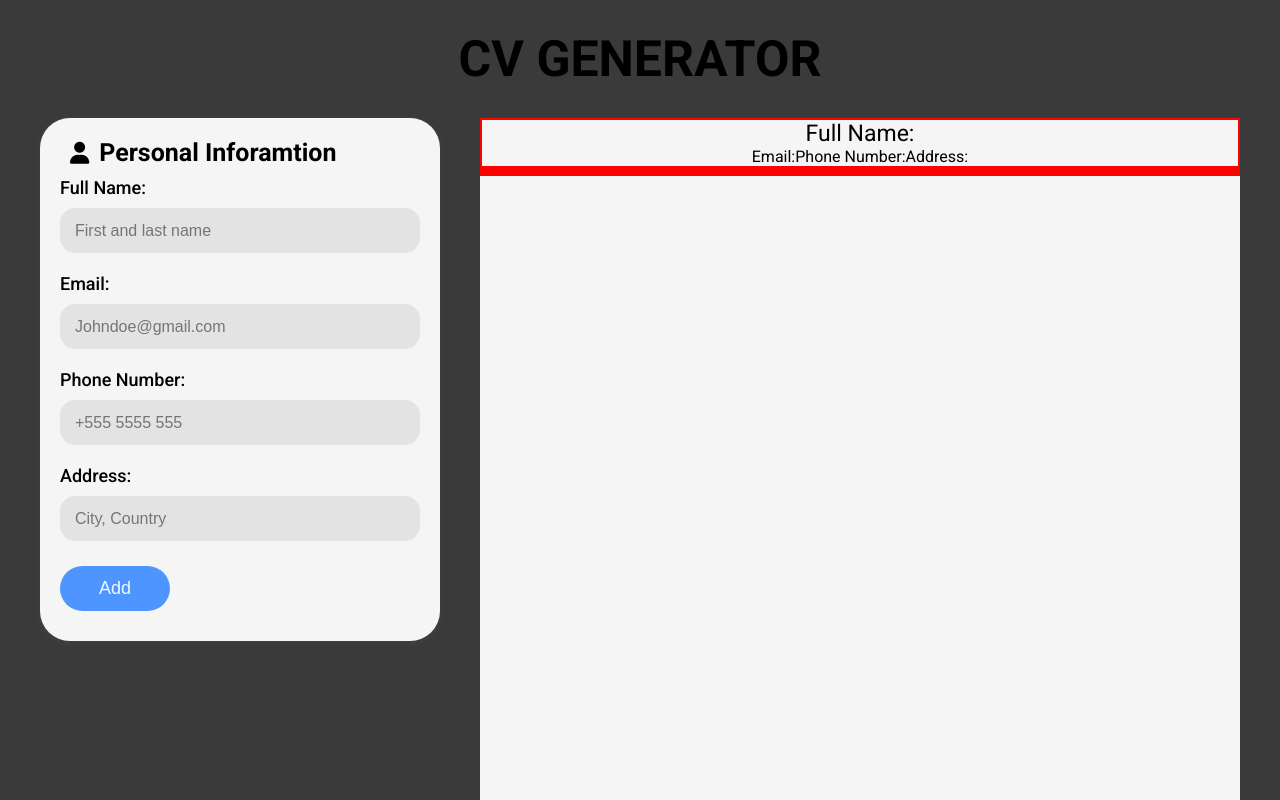
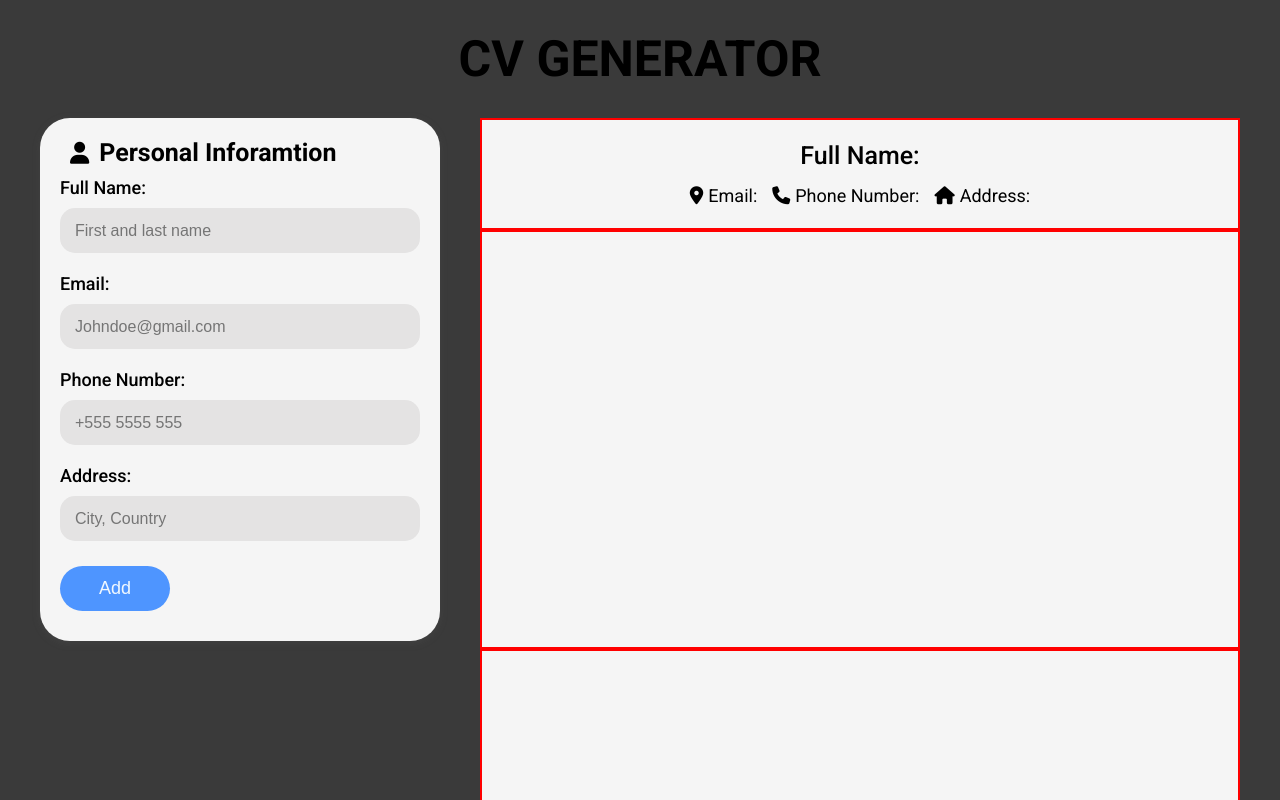
Before and after one commit to llpingll/cv-application-builder, a React (Vite) app: page / in a window 1280 px wide. Shown: the top 800 px of the page. Built offline with nearby package versions, Linux system fonts and the light colour scheme.

Commit message:
Add cv preview styling

```diff
--- a/src/components/Cv.jsx
+++ b/src/components/Cv.jsx
@@ -6,9 +6,20 @@ function Cv() {
     <div className="cv">
       <div className="cv-personal-info">
         <p className="cv-fullname">Full Name:</p>
-        <p>Email:</p>
-        <p>Phone Number:</p>
-        <p>Address:</p>
+        <div className="cv-contact-info">
+          <div>
+            <i className="fa-solid fa-location-dot" />
+            <p>Email:</p>
+          </div>
+          <div>
+            <i className="fa-solid fa-phone" />
+            <p>Phone Number:</p>
+          </div>
+          <div>
+            <i className="fa-solid fa-house" />
+            <p>Address:</p>
+          </div>
+        </div>
       </div>
       <div />
       <div />
--- a/src/style.css
+++ b/src/style.css
@@ -131,23 +131,41 @@ input:focus {
 	height: 950px;
 }
 
-/* .cv-personal-info {
-} */
-
-.cv-personal-info :first-child {
-	font-size: 23px;
-	display: block;
+.cv > div {
+	border: 2px red solid;
+	/* flex: 1 1 auto; */
+	/* height: fit-content; */
 }
 
-.cv-personal-info p {
-	display: inline-block;
-	font-size: 16px;
+.cv-personal-info {
+	display: flex;
+	flex-direction: column;
+	justify-content: center;
+	align-items: center;
+	border: 2px blue solid;
+	height: 250px;
 }
 
-.cv div {
-	border: 2px red solid;
-	/* flex: 1 1 auto; */
+.cv-fullname {
+	/* border: 2px solid blue; */
+	margin-bottom: 15px;
+	font-weight: 500;
+	font-size: 25px;
+	/* display: block; */
+}
+
+.cv-contact-info {
+	display: flex;
+	font-size: 18px;
+	gap: 15px;
 	height: fit-content;
+}
+
+.cv-contact-info div {
+	display: flex;
+	gap: 5px;
+	height: fit-content;
+	align-items: center;
 }
 
 /* Footer */
```
